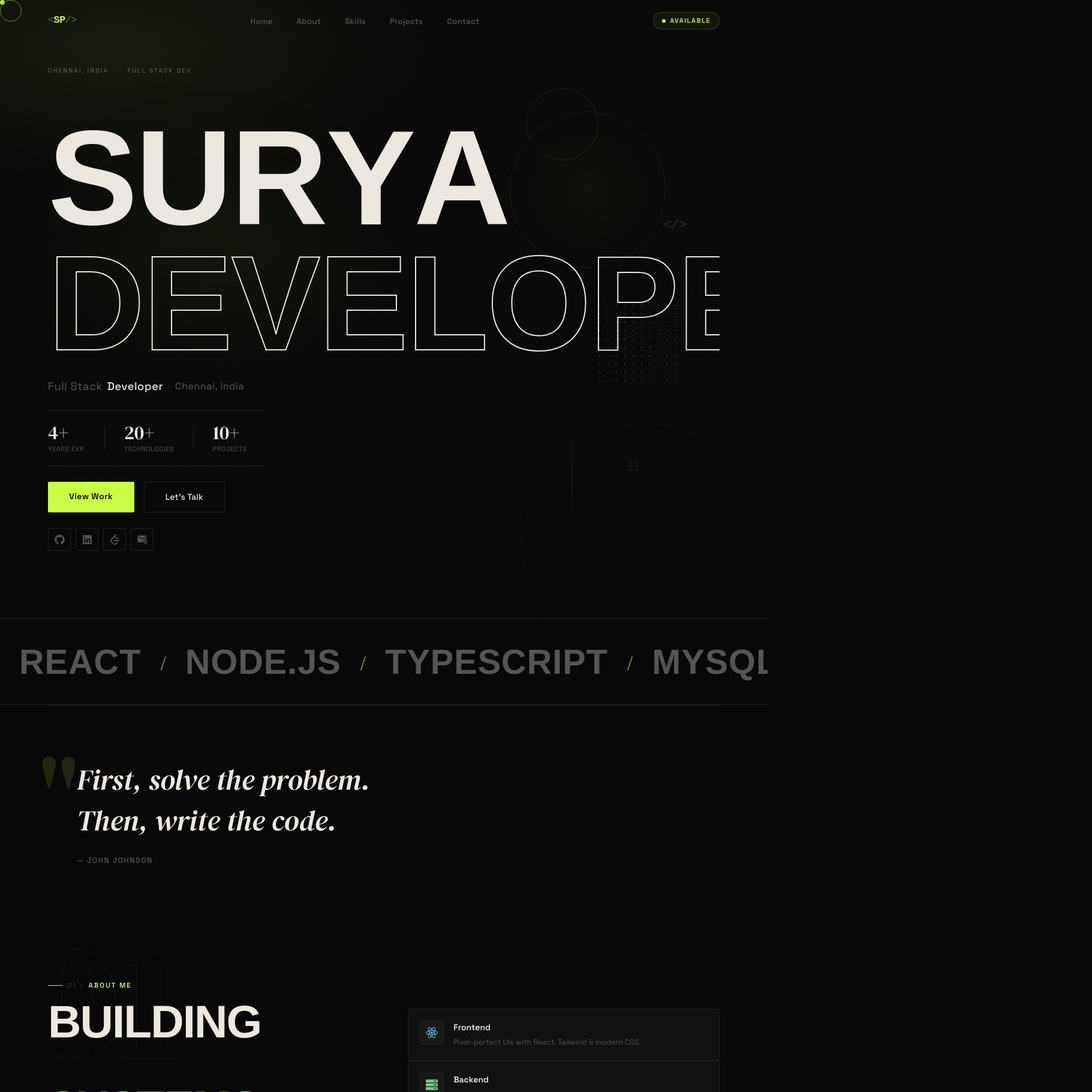
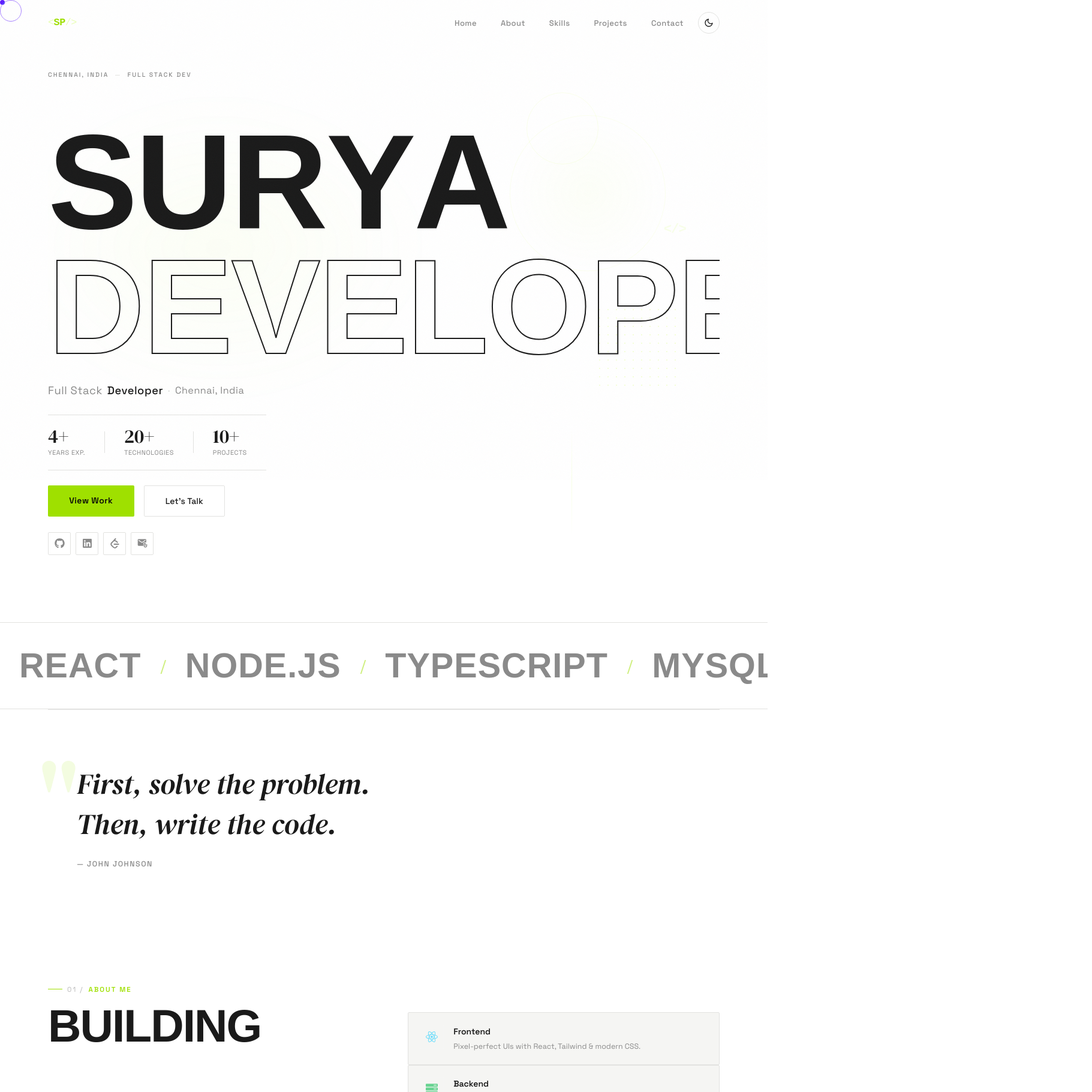
Before and after one commit to vigneshsurya21796/portfolio, a React (Create React App) app: page / in a window 1280 px wide. Shown: the top 1820 px of the page at 60% size, 1821 px wide, since content can reach past the window. Built offline with nearby package versions, Linux system fonts and the light colour scheme; a web font is replaced by a local one.

Commit message:
Add theme toggle, scroll-drawn hero swoosh, and project card updates
Switch to a light/dark ThemeProvider driven Navbar toggle, add a
scroll-drawn SVG path through the hero name, swap the scroll-gradient
to a compositor-only transform, and refresh the recent projects list.

```diff
--- a/src/App.css
+++ b/src/App.css
@@ -116,9 +116,13 @@ body::after {
 }
 
 /* ── Scroll-driven lime gradient overlay ─────────────────── */
+/* Oversized so the transform-driven pan (App.js) never exposes an edge */
 .scroll-gradient {
   position: fixed;
-  inset: 0;
+  top: -8vh;
+  left: -12vw;
+  right: -12vw;
+  bottom: -8vh;
   background: radial-gradient(
     ellipse 60% 40% at 15% 10%,
     rgba(201, 255, 71, 0.07),
@@ -128,6 +132,7 @@ body::after {
   pointer-events: none;
   z-index: 0;
   mix-blend-mode: screen;
+  will-change: transform;
 }
 
 /* ── Scale animation (kept for mobile menu) ───────────────── */
--- a/src/App.js
+++ b/src/App.js
@@ -12,6 +12,7 @@ import { motion, useScroll, useTransform, useMotionTemplate } from "framer-motio
 import Lenis from "@studio-freight/lenis";
 import Cursor from "./Components/Cursor/Cursor";
 import { useReveal } from "./hooks/useReveal";
+import { ThemeProvider } from "./hooks/useTheme";
 import "./App.css";
 
 /* ── Tech Marquee — scroll-driven ────────────────────────── */
@@ -79,18 +80,18 @@ function App() {
     };
   }, []);
 
-  /* Scroll-driven gradient */
+  /* Scroll-driven gradient — panned via transform (compositor-only, avoids full-viewport repaint) */
   const { scrollYProgress } = useScroll();
-  const gx = useTransform(scrollYProgress, [0, 1], ["12%", "88%"]);
-  const gy = useTransform(scrollYProgress, [0, 1], ["8%",  "92%"]);
-  const bgPos = useMotionTemplate`${gx} ${gy}`;
+  const gx = useTransform(scrollYProgress, [0, 1], ["-12vw", "12vw"]);
+  const gy = useTransform(scrollYProgress, [0, 1], ["-8vh", "8vh"]);
+  const gradientTransform = useMotionTemplate`translate(${gx}, ${gy})`;
 
   return (
-    <>
+    <ThemeProvider>
       {/* Scroll-driven lime gradient overlay */}
       <motion.div
         className="scroll-gradient"
-        style={{ backgroundPosition: bgPos }}
+        style={{ transform: gradientTransform }}
         aria-hidden="true"
       />
 
@@ -116,15 +117,15 @@ function App() {
         reverseOrder={false}
         toastOptions={{
           style: {
-            background: "#1A1A1A",
-            color: "#EDE8E0",
-            border: "1px solid #222222",
+            background: "var(--surface-2)",
+            color: "var(--text)",
+            border: "1px solid var(--border)",
             fontFamily: "Space Grotesk, sans-serif",
             fontSize: "14px",
           },
         }}
       />
-    </>
+    </ThemeProvider>
   );
 }
 
--- a/src/Components/Header/Header.css
+++ b/src/Components/Header/Header.css
@@ -165,6 +165,20 @@
 }
 
 /* ── Name block ───────────────────────────────────────────── */
+.hero__name-wrap {
+  position: relative;
+}
+
+.hero__scroll-path {
+  position: absolute;
+  inset: -6% 0 -10%;
+  width: 100%;
+  height: 118%;
+  pointer-events: none;
+  z-index: 2;
+  filter: drop-shadow(0 0 6px rgba(159, 224, 0, 0.22));
+}
+
 .hero__name {
   font-family: var(--font-display-condensed);
   font-size: clamp(5.5rem, 18vw, 14rem);
@@ -376,6 +390,7 @@
 }
 
 @media screen and (max-width: 550px) {
+  .hero__scroll-path { display: none; }
   .hero__name {
     font-size: min(15.5vw, 5rem);
     letter-spacing: -1.5px;
--- a/src/Components/Header/Header.jsx
+++ b/src/Components/Header/Header.jsx
@@ -2,23 +2,32 @@ import "./Header.css";
 import { motion, useScroll, useTransform } from "framer-motion";
 import { socials } from "../../constants/index";
 
-const SOLID_LETTERS  = "SURYA".split("");
-const OUTLINE_WORD   = "DEVELOPER";
+const SOLID_LETTERS = "SURYA".split("");
+const OUTLINE_WORD = "DEVELOPER";
 
 function Header() {
   const { scrollY } = useScroll();
-  const circleY  = useTransform(scrollY, [0, 600], [0, 140]);
-  const glowY    = useTransform(scrollY, [0, 600], [0, 200]);
+  const circleY = useTransform(scrollY, [0, 600], [0, 140]);
+  const glowY = useTransform(scrollY, [0, 600], [0, 200]);
   const dotGridY = useTransform(scrollY, [0, 600], [0, 80]);
+
+  /* Scroll-drawn accent — draws in fast, over the first bit of scroll */
+  const pathLength = useTransform(scrollY, [0, 220], [0, 1]);
 
   return (
     <section className="hero" id="Home">
       {/* ── Background shapes (scroll-parallax) ───────────────── */}
       <div className="hero__bg" aria-hidden="true">
-        <motion.div className="hero__shape hero__shape--circle" style={{ y: circleY }} />
+        <motion.div
+          className="hero__shape hero__shape--circle"
+          style={{ y: circleY }}
+        />
         <div className="hero__shape hero__shape--ring" />
         <div className="hero__shape hero__shape--ring-sm" />
-        <motion.div className="hero__shape hero__shape--dot-grid" style={{ y: dotGridY }} />
+        <motion.div
+          className="hero__shape hero__shape--dot-grid"
+          style={{ y: dotGridY }}
+        />
         <div className="hero__shape hero__shape--line" />
         <span className="hero__code-glyph">{"</>"}</span>
         <span className="hero__code-glyph hero__code-glyph--2">{"{}"}</span>
@@ -35,8 +44,8 @@ function Header() {
       {/* ── Float panel (top-right) ────────────────────────── */}
       <div className="hero__float-panel" aria-label="Brief intro">
         <p>
-          Building scalable web experiences with React, Node.js &amp; modern tooling.
-          4+ years shipping products that people actually use.
+          Building scalable web experiences with React, Node.js &amp; modern
+          tooling. 4+ years shipping products that people actually use.
         </p>
         <span className="hero__float-scroll">scroll for more ↓</span>
       </div>
@@ -44,6 +53,7 @@ function Header() {
       {/* ── Main content ──────────────────────────────────── */}
       <div className="hero__content">
         {/* Name block */}
+        <div className="hero__name-wrap">
           <h1 className="hero__name" aria-label="Surya — Full Stack Developer">
             <span className="hero__name-solid">
               {SOLID_LETTERS.map((ch, i) => (
@@ -63,6 +73,55 @@ function Header() {
               {OUTLINE_WORD}
             </span>
           </h1>
+
+          {/* Scroll-drawn swoosh — loops over SURYA, dives through DEVELOPER */}
+          <svg
+            className="hero__scroll-path"
+            viewBox="0 0 900 500"
+            preserveAspectRatio="none"
+            aria-hidden="true"
+          >
+            <defs>
+              <linearGradient
+                id="scrollPathGradient"
+                x1="0%"
+                y1="0%"
+                x2="100%"
+                y2="100%"
+              >
+                <stop offset="0%" stopColor="#CBEB5E" />
+                <stop offset="45%" stopColor="#8FCF2E" />
+                <stop offset="100%" stopColor="#2C5C14" />
+              </linearGradient>
+            </defs>
+            <motion.path
+              d="M 0.0,8.32
+       C 5.89,12.9 22.32,28.36 35.17,35.67 C 48.02,42.98 62.98,47.38 77.15,52.32
+       C 91.32,57.25 105.6,62.01 120.31,65.4 C 135.02,68.79 150.23,71.64 165.53,72.53
+       C 180.83,73.42 197.22,73.13 212.22,70.75 C 227.23,68.37 241.55,63.56 255.58,58.2
+       C 269.66,52.85 286.77,38.88 296.53,38.64 C 306.29,38.41 316.25,46.73 314.09,56.84
+       C 311.93,66.94 293.89,85.26 283.49,99.29 C 273.09,113.32 262.2,127.11 251.61,141.02
+       C 241.01,154.93 229.39,168.37 219.92,182.88 C 210.46,197.38 195.3,215.7 194.71,228.0
+       C 194.13,240.31 205.7,254.4 216.49,256.84 C 227.23,259.27 245.23,247.8 259.31,242.57
+       C 273.38,237.34 287.17,231.27 301.05,225.33 C 314.88,219.38 328.66,213.08 342.44,206.9
+       C 356.22,200.71 369.86,194.05 383.74,188.23 C 397.62,182.4 411.55,176.75 425.77,171.82
+       C 439.99,166.88 454.22,162.01 468.98,158.74 C 483.74,155.47 500.27,149.82 514.4,152.2
+       C 528.52,154.58 547.41,160.64 553.73,173.07 C 560.06,185.49 555.11,209.45 552.26,226.69
+       C 549.42,243.94 541.37,259.75 536.57,276.58 C 531.76,293.4 523.77,310.46 523.32,327.71
+       C 522.88,344.95 524.75,370.27 533.87,380.2 C 542.99,390.13 562.86,387.1 578.11,387.22
+       C 593.36,387.34 609.65,382.28 625.49,381.03 C 641.33,379.79 657.22,379.43 673.06,379.79
+       C 688.9,380.14 704.99,380.14 720.64,383.12 C 736.28,386.09 752.27,390.31 766.79,397.44
+       C 781.31,404.58 794.55,417.36 807.84,425.86 C 821.13,434.36 834.18,438.7 846.59,448.34
+       C 858.95,457.97 876.21,477.82 882.15,483.71"
+              fill="none"
+              stroke="url(#scrollPathGradient)"
+              strokeWidth="14"
+              strokeLinecap="butt"
+              strokeLinejoin="round"
+              style={{ pathLength }}
+            />
+          </svg>
+        </div>
 
         {/* Role */}
         <p className="hero__role">
--- a/src/Components/Navbar/Navbar.css
+++ b/src/Components/Navbar/Navbar.css
@@ -12,7 +12,7 @@
 }
 
 .nav--scrolled {
-  background: rgba(8, 8, 8, 0.9);
+  background: var(--nav-scrolled-bg);
   backdrop-filter: blur(20px);
   -webkit-backdrop-filter: blur(20px);
   border-bottom: 1px solid var(--border);
@@ -34,6 +34,13 @@
 .nav__logo-bracket {
   color: rgba(201, 255, 71, 0.4);
   font-weight: 400;
+}
+
+/* ── Right-side group ─────────────────────────────────────── */
+.nav__right {
+  display: flex;
+  align-items: center;
+  gap: 1.5rem;
 }
 
 /* ── Desktop links ────────────────────────────────────────── */
@@ -69,36 +76,26 @@
 .nav__link:hover { color: var(--text); }
 .nav__link:hover::after { width: 100%; }
 
-/* ── Availability badge ───────────────────────────────────── */
-.nav__availability {
-  display: inline-flex;
+/* ── Theme toggle ─────────────────────────────────────────── */
+.nav__theme-toggle {
+  display: flex;
   align-items: center;
-  gap: 7px;
-  font-family: var(--font-body);
-  font-size: 0.68rem;
-  font-weight: 600;
-  letter-spacing: 1.5px;
-  text-transform: uppercase;
-  color: var(--accent);
-  border: 1px solid rgba(201, 255, 71, 0.2);
-  padding: 5px 14px;
-  border-radius: 100px;
-  background: rgba(201, 255, 71, 0.05);
+  justify-content: center;
+  width: 36px;
+  height: 36px;
+  background: none;
+  border: 1px solid var(--border);
+  border-radius: 50%;
+  color: var(--text);
+  cursor: pointer;
   flex-shrink: 0;
+  transition: color 0.2s, border-color 0.2s, transform 0.3s cubic-bezier(0.16, 1, 0.3, 1);
 }
 
-.nav__avail-dot {
-  width: 6px;
-  height: 6px;
-  border-radius: 50%;
-  background: var(--accent);
-  flex-shrink: 0;
-  animation: pulse-dot 2.4s ease-in-out infinite;
-}
-
-@keyframes pulse-dot {
-  0%, 100% { box-shadow: 0 0 0 0   rgba(201, 255, 71, 0.5); }
-  50%       { box-shadow: 0 0 0 5px rgba(201, 255, 71, 0);   }
+.nav__theme-toggle:hover {
+  color: var(--accent);
+  border-color: var(--accent);
+  transform: rotate(15deg);
 }
 
 /* ── Hamburger ────────────────────────────────────────────── */
@@ -145,7 +142,7 @@
   position: fixed;
   inset: 0;
   z-index: 199;
-  background: #0a0a0a;
+  background: var(--overlay-bg);
   display: flex;
   flex-direction: column;
   justify-content: center;
@@ -208,7 +205,7 @@
   align-items: baseline;
   gap: 1.2rem;
   padding: 0.9rem 0;
-  border-bottom: 1px solid rgba(255, 255, 255, 0.07);
+  border-bottom: 1px solid var(--overlay-line);
   text-decoration: none;
   overflow: hidden;
   position: relative;
@@ -216,7 +213,7 @@
 }
 
 .nav__overlay-links li:first-child .nav__overlay-link {
-  border-top: 1px solid rgba(255, 255, 255, 0.07);
+  border-top: 1px solid var(--overlay-line);
 }
 
 .nav__overlay-link:hover {
@@ -271,7 +268,7 @@
   justify-content: space-between;
   padding-top: 2rem;
   flex-shrink: 0;
-  border-top: 1px solid rgba(255, 255, 255, 0.07);
+  border-top: 1px solid var(--overlay-line);
 }
 
 .nav__overlay-tag {
@@ -301,7 +298,6 @@
 
 /* ── Responsive ───────────────────────────────────────────── */
 @media screen and (max-width: 900px) {
-  .nav__availability { display: none; }
   .nav__hamburger    { display: flex; }
 }
 
--- a/src/Components/Navbar/Navbar.jsx
+++ b/src/Components/Navbar/Navbar.jsx
@@ -1,7 +1,9 @@
 import { useState, useEffect, useRef } from "react";
 import { AnimatePresence, motion } from "framer-motion";
+import { FiSun, FiMoon } from "react-icons/fi";
 import "./Navbar.css";
 import { socials } from "../../constants/index";
+import { useTheme } from "../../hooks/useTheme";
 
 const links = [
   { num: "01", label: "Home",     href: "#Home"     },
@@ -14,6 +16,7 @@ const links = [
 const SPRING = [0.16, 1, 0.3, 1];
 
 function Navbar() {
+  const { theme, toggleTheme } = useTheme();
   const [open, setOpen]         = useState(false);
   const [scrolled, setScrolled] = useState(false);
   const [origin, setOrigin]     = useState({ x: "calc(100% - 40px)", y: "40px" });
@@ -56,6 +59,7 @@ function Navbar() {
           <span className="nav__logo-bracket">/&gt;</span>
         </a>
 
+        <div className="nav__right">
           {/* Desktop links */}
           <ul className="nav__links">
             {links.map(({ label, href }) => (
@@ -65,11 +69,15 @@ function Navbar() {
             ))}
           </ul>
 
-        {/* Availability badge */}
-        <div className="nav__availability" aria-label="Availability status">
-          <span className="nav__avail-dot" aria-hidden="true" />
-          Available
-        </div>
+          {/* Theme toggle */}
+          <button
+            className="nav__theme-toggle"
+            onClick={toggleTheme}
+            aria-label={`Switch to ${theme === "light" ? "dark" : "light"} mode`}
+            data-hover
+          >
+            {theme === "light" ? <FiMoon size={16} /> : <FiSun size={16} />}
+          </button>
 
           {/* Hamburger — only visible when closed */}
           <button
@@ -84,6 +92,7 @@ function Navbar() {
             <span className="nav__line" />
             <span className="nav__line" />
           </button>
+        </div>
       </nav>
 
       {/* Full-screen circle-reveal overlay */}
--- a/src/Components/Recentprojects/Recentprojects.css
+++ b/src/Components/Recentprojects/Recentprojects.css
@@ -67,7 +67,7 @@
 }
 
 .project__card:hover {
-  background: #0e0e0e;
+  background: var(--card-hover-bg);
 }
 
 /* Left accent bar */
--- a/src/Components/Recentprojects/Recentprojects.jsx
+++ b/src/Components/Recentprojects/Recentprojects.jsx
@@ -9,19 +9,19 @@ import { WipeText } from "../../utils/WipeText";
 const techMap = Object.fromEntries(technologies.map((t) => [t.name, t]));
 
 const projects = [
+  // {
+  //   num: "01",
+  //   project: "Mayilveera Website",
+  //   category: "Corporate / Web",
+  //   description:
+  //     "Full corporate website built with React and Node.js — responsive, production-deployed with custom CMS features, contact forms, and SEO-optimized pages.",
+  //   used: ["React JS", "Node JS"],
+  //   link: "https://mayilveera.com/",
+  //   image: null,
+  //   placeholder: "linear-gradient(135deg, #0d1a08 0%, #1a2e10 60%, #0f1f0a 100%)",
+  // },
   {
     num: "01",
-    project: "Mayilveera Website",
-    category: "Corporate / Web",
-    description:
-      "Full corporate website built with React and Node.js — responsive, production-deployed with custom CMS features, contact forms, and SEO-optimized pages.",
-    used: ["React JS", "Node JS"],
-    link: "https://mayilveera.com/",
-    image: null,
-    placeholder: "linear-gradient(135deg, #0d1a08 0%, #1a2e10 60%, #0f1f0a 100%)",
-  },
-  {
-    num: "02",
     project: "Crypto Tracker",
     category: "Finance / Web App",
     description:
@@ -29,7 +29,20 @@ const projects = [
     used: ["React JS", "Socket.io"],
     link: "https://crypto-tracker-flame-zeta.vercel.app/",
     image: null,
-    placeholder: "linear-gradient(135deg, #08101a 0%, #102030 60%, #0a141f 100%)",
+    placeholder:
+      "linear-gradient(135deg, #08101a 0%, #102030 60%, #0a141f 100%)",
+  },
+  {
+    num: "02",
+    project: "ECommerce Platform",
+    category: "E-Commerce / Full Stack",
+    description:
+      "End-to-end e-commerce platform with product catalog, cart, checkout, and order management. REST API backend with MongoDB for flexible product schema.",
+    used: ["React JS", "Node JS", "MongoDB"],
+    link: "https://ecommerce-92rp.onrender.com/",
+    image: null,
+    placeholder:
+      "linear-gradient(135deg, #1a080d 0%, #2a1020 60%, #1a0a14 100%)",
   },
   {
     num: "03",
@@ -40,7 +53,20 @@ const projects = [
     used: ["React JS", "Node JS", "MongoDB"],
     link: "https://ecommerce-92rp.onrender.com/",
     image: null,
-    placeholder: "linear-gradient(135deg, #1a080d 0%, #2a1020 60%, #1a0a14 100%)",
+    placeholder:
+      "linear-gradient(135deg, #1a080d 0%, #2a1020 60%, #1a0a14 100%)",
+  },
+  {
+    num: "04",
+    project: "ECommerce Platform",
+    category: "E-Commerce / Full Stack",
+    description:
+      "End-to-end e-commerce platform with product catalog, cart, checkout, and order management. REST API backend with MongoDB for flexible product schema.",
+    used: ["React JS", "Node JS", "MongoDB"],
+    link: "https://ecommerce-92rp.onrender.com/",
+    image: null,
+    placeholder:
+      "linear-gradient(135deg, #1a080d 0%, #2a1020 60%, #1a0a14 100%)",
   },
 ];
 
@@ -61,11 +87,7 @@ const watermarkVariants = {
 
 function ProjectCard({ p }) {
   return (
-    <motion.div
-      className="project__card"
-      initial="rest"
-      whileHover="hover"
-    >
+    <motion.div className="project__card" initial="rest" whileHover="hover">
       {/* Left accent bar */}
       <motion.span className="project__card-bar" variants={barVariants} />
 
@@ -126,7 +148,10 @@ function ProjectCard({ p }) {
         </div>
 
         {/* Watermark number */}
-        <motion.span className="project__card-watermark" variants={watermarkVariants}>
+        <motion.span
+          className="project__card-watermark"
+          variants={watermarkVariants}
+        >
           {p.num}
         </motion.span>
       </div>
@@ -136,7 +161,7 @@ function ProjectCard({ p }) {
 
 function Recentprojects() {
   const outerRef = useRef(null);
-  const headRef  = useReveal(0.1);
+  const headRef = useReveal(0.1);
 
   const { scrollYProgress } = useScroll({
     target: outerRef,
--- /dev/null
+++ b/src/hooks/useTheme.js
@@ -0,0 +1,30 @@
+import { createContext, useContext, useEffect, useState } from "react";
+
+const ThemeContext = createContext(null);
+const STORAGE_KEY = "theme";
+
+export function ThemeProvider({ children }) {
+  const [theme, setTheme] = useState(() => {
+    if (typeof window === "undefined") return "light";
+    return localStorage.getItem(STORAGE_KEY) === "dark" ? "dark" : "light";
+  });
+
+  useEffect(() => {
+    document.documentElement.setAttribute("data-theme", theme);
+    localStorage.setItem(STORAGE_KEY, theme);
+  }, [theme]);
+
+  const toggleTheme = () => setTheme((t) => (t === "light" ? "dark" : "light"));
+
+  return (
+    <ThemeContext.Provider value={{ theme, toggleTheme }}>
+      {children}
+    </ThemeContext.Provider>
+  );
+}
+
+export function useTheme() {
+  const ctx = useContext(ThemeContext);
+  if (!ctx) throw new Error("useTheme must be used within a ThemeProvider");
+  return ctx;
+}
--- a/src/index.css
+++ b/src/index.css
@@ -6,18 +6,38 @@
   box-sizing: border-box;
 }
 
-:root {
-  --bg:           #080808;
-  --surface:      #111111;
-  --surface-2:    #1A1A1A;
-  --accent:       #C9FF47;
-  --accent-dim:   rgba(201, 255, 71, 0.12);
-  --text:         #EDE8E0;
-  --text-muted:   #555555;
-  --border:       #222222;
+:root,
+[data-theme="light"] {
+  --bg:              #FFFFFF;
+  --surface:         #F5F5F3;
+  --surface-2:       #ECECE8;
+  --accent:          #9FE000;
+  --accent-dim:      rgba(159, 224, 0, 0.12);
+  --text:            #1A1A1A;
+  --text-muted:      #8A8A8A;
+  --border:          #E2E2E0;
+  --nav-scrolled-bg: rgba(255, 255, 255, 0.9);
+  --overlay-bg:      #F5F5F3;
+  --overlay-line:    rgba(0, 0, 0, 0.08);
+  --card-hover-bg:   #F5F5F3;
   --font-display:           "DM Serif Display", serif;
   --font-body:              "Space Grotesk", sans-serif;
   --font-display-condensed: "Barlow Condensed", sans-serif;
+}
+
+[data-theme="dark"] {
+  --bg:              #080808;
+  --surface:         #111111;
+  --surface-2:       #1A1A1A;
+  --accent:          #C9FF47;
+  --accent-dim:      rgba(201, 255, 71, 0.12);
+  --text:            #EDE8E0;
+  --text-muted:      #555555;
+  --border:          #222222;
+  --nav-scrolled-bg: rgba(8, 8, 8, 0.9);
+  --overlay-bg:      #0A0A0A;
+  --overlay-line:    rgba(255, 255, 255, 0.07);
+  --card-hover-bg:   #0E0E0E;
 }
 
 html {
@@ -30,6 +50,7 @@ body {
   color: var(--text);
   line-height: 1.6;
   overflow-x: hidden;
+  transition: background-color 0.3s ease, color 0.3s ease;
 }
 
 
@@ -82,10 +103,12 @@ a {
 }
 
 /* ── v3 Block-sweep reveal (FINAL) ───────────────────────── */
+/* transform: scaleX instead of left/width — compositor-only, avoids layout reflow during scroll */
 @keyframes wipe-block {
-  0%   { left: 0;    width: 0%;   }
-  50%  { left: 0%;   width: 100%; }
-  100% { left: 100%; width: 0%;   }
+  0%      { transform: scaleX(0); transform-origin: left; }
+  50%     { transform: scaleX(1); transform-origin: left; }
+  50.001% { transform-origin: right; }
+  100%    { transform: scaleX(0); transform-origin: right; }
 }
 
 @keyframes wipe-appear {
@@ -109,10 +132,13 @@ a {
   position: absolute;
   top: -2px;
   left: 0;
-  width: 0%;
+  width: 100%;
   height: calc(100% + 4px);
   background: var(--accent);
   pointer-events: none;
+  transform: scaleX(0);
+  transform-origin: left;
+  will-change: transform;
 }
 
 .wipe-word--animate {
```
Also changed, not shown: public/index.html (+8 -0 lines). Lines whose indentation alone changed are shown as unchanged.
